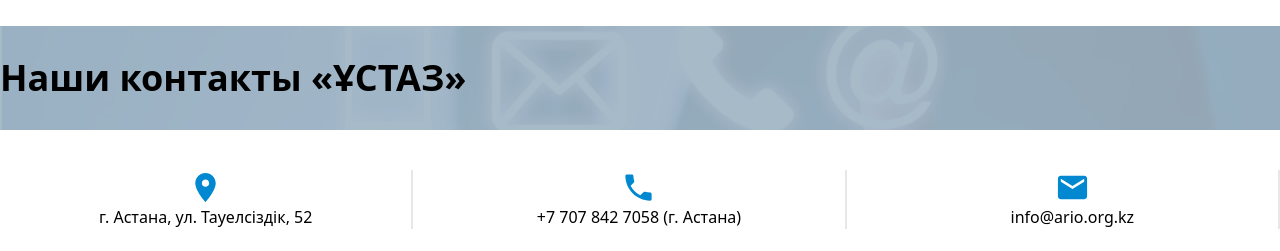
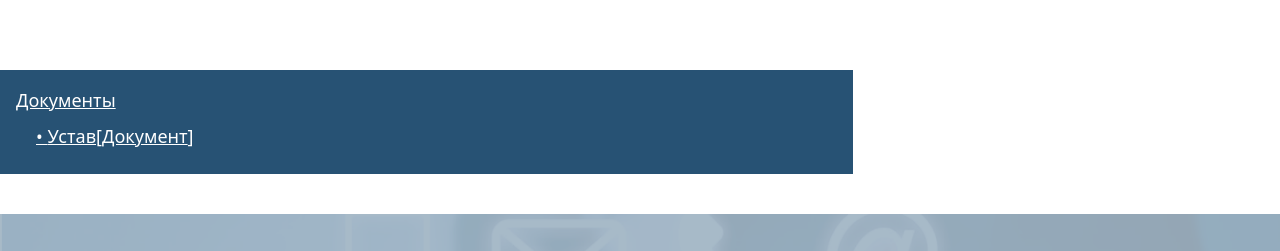
Before and after one commit to sogovegetaa/ario, a Next.js app: page /ystaz in a window 1280 px wide. Shown: the part 1287-1538 px from the top of the page. Built offline with nearby package versions, Linux system fonts and the light colour scheme; a small style sheet from the web is missing; what tailwindcss-debug-screens would draw is missing.

Commit message:
add document for ustaz

```diff
--- /dev/null
+++ b/pages/document/ustaz.js
@@ -0,0 +1,13 @@
+import React from 'react'
+import Navbar from '../components/Navbar'
+
+function Ustaz() {
+  return (
+    <div>
+        <Navbar/>
+        <iframe src="/documents/ustaz.pdf" frameborder="0" className='w-full h-[100vh]'></iframe>
+    </div>
+  )
+}
+
+export default Ustaz
--- a/pages/ystaz/index.js
+++ b/pages/ystaz/index.js
@@ -14,46 +14,63 @@ import Image from "next/image";
 import en from "../../locales/en";
 const Ystaz = () => {
   const router = useRouter();
-  const {locale} = router;
-  const t = locale === "ru" ? ru : locale === "kz" ? kz : locale === "en" ? en : null;
+  const { locale } = router;
+  const t =
+    locale === "ru" ? ru : locale === "kz" ? kz : locale === "en" ? en : null;
   return (
     <div>
       <Toplink />
       <Navbar />
       <div className="bg-[url('../public/title-bg.png')] bg-no-repeat bg-center bg-cover">
         <div className="container mx-auto">
-          <h1 className="py-8 text-xl font-bold"><div className="flex items-center"><div>Фонд “Ұстаз”</div><Image src="/ystaz-logo.png" width={175} height={75} /> </div> </h1>
+          <h1 className="py-8 text-xl font-bold">
+            <div className="flex items-center">
+              <div>Фонд “Ұстаз”</div>
+              <Image src="/ystaz-logo.png" width={175} height={75} />{" "}
+            </div>{" "}
+          </h1>
         </div>
       </div>
       <div className="bg-[#A9BAC7] py-[44px] md:px-[132px] px-0 m-5">
         <div className="bg-[url('../public/bg-8.png')] bg-no-repeat bg-center bg-cover py-[32px] md:px-[200px] px-0">
           <div className="bg-[#275274] bg-opacity-80  mx-auto py-[32px] ">
             <p className="text-white text-4xl text-center w-[80%] mx-auto">
-            {t.ustaztitle}           </p>
+              {t.ustaztitle}{" "}
+            </p>
           </div>
         </div>
       </div>
       <div className="bg-[#275274] py-10">
         <div className="py-10 text-2xl font-bold text-center text-white">
-        {t.ustazabout}
+          {t.ustazabout}
         </div>
         <div className="container grid grid-cols-1 gap-10 mx-auto md:grid-cols-3">
-          <p className="text-xl font-semibold text-white">
-          {t.ustazabout1}
-          </p>
-          <p className="text-xl font-semibold text-white">
-          {t.ustazabout2}
-          </p>
-          <p className="text-xl font-semibold text-white">
-          {t.ustazabout3}
-          </p>
+          <p className="text-xl font-semibold text-white">{t.ustazabout1}</p>
+          <p className="text-xl font-semibold text-white">{t.ustazabout2}</p>
+          <p className="text-xl font-semibold text-white">{t.ustazabout3}</p>
         </div>
       </div>
       <div className="py-10 bg-white">
         <p className="pb-8 text-2xl font-bold text-center">{t.mission} </p>
         <p className="container mx-auto text-xl font-semibold underline">
-        {t.mission1}
+          {t.mission1}
         </p>
+      </div>
+      <div className="container grid grid-cols-12 pb-10 mx-auto mt-11 md:mb-0 mb-11">
+        <div className="bg-[#275274] p-4 md:col-span-8 col-span-6 h-full">
+          <ul className="text-lg text-white underline">
+            <li>{t.documents}</li>
+            <li className="py-2 pl-5">
+              • {t.document1}
+              <Link
+                href="/document/ustaz"
+                className="duration-300 hover:text-blue-500"
+              >
+                [{t.document}]
+              </Link>
+            </li>
+          </ul>
+        </div>
       </div>
       <div className="bg-[url('../public/contact-bg.png')] bg-no-repeat bg-center bg-cover mb-10">
         <div className="container mx-auto">
@@ -75,7 +92,9 @@ const Ystaz = () => {
               <div>
                 <PhoneIcon fontSize="large" color="info" />
               </div>
-              <div><Link href="tel:87078427058">{t.usnumber}</Link></div>
+              <div>
+                <Link href="tel:87078427058">{t.usnumber}</Link>
+              </div>
             </div>
           </div>
           <div className="border-r-2 border-gray-200 ">
@@ -107,9 +126,7 @@ const Ystaz = () => {
           </YMaps>
         </div>
         <div>
-          <div className="container mx-auto text-3xl font-bold">
-            {t.rek}
-          </div>
+          <div className="container mx-auto text-3xl font-bold">{t.rek}</div>
           <div className="container py-5 mx-auto font-semibold text-md md:text-md">
             {/* <table className="mb-10 table-auto">
               <tbody>
```
Also changed, not shown: 1 other file (tests, documents, lock files or other folders).
